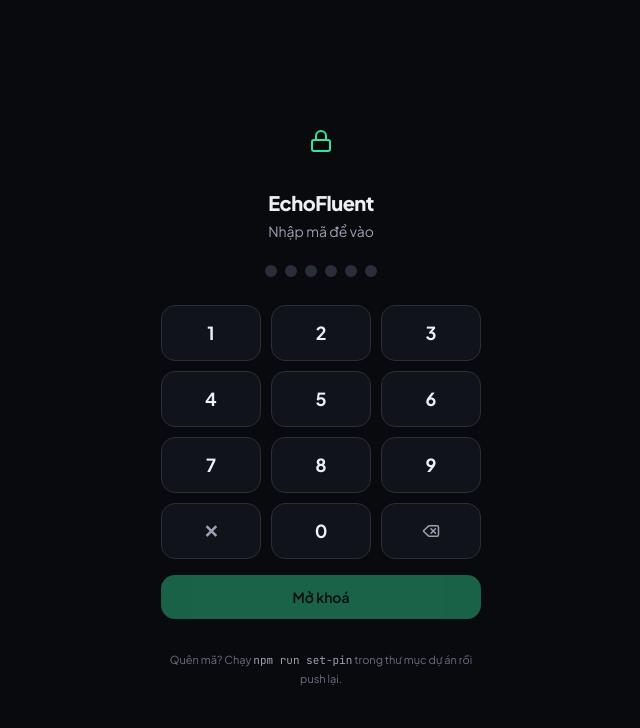
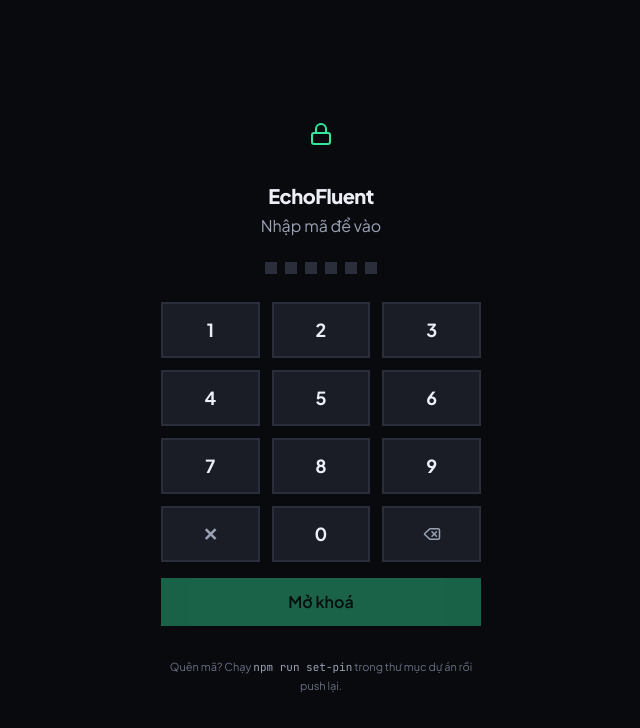
Before and after one commit to Dalton-Vo/echofluent, a React (Vite) app: page / in a window 1280 px wide. Shown: the top 728 px of the page, without its empty margins (319-959 px from the left). Built offline with nearby package versions, Linux system fonts and the light colour scheme.

Commit message:
style: establish pixel geometry and motion tokens

```diff
--- a/tailwind.config.js
+++ b/tailwind.config.js
@@ -1,5 +1,11 @@
+const palette = ['bg', 'surface', 'raised', 'line', 'ink', 'muted', 'faint', 'mint', 'violet', 'amber', 'rose', 'sky'];
+const accents = new Set(['mint', 'violet', 'amber', 'rose', 'sky']);
+const solid = Object.fromEntries(palette.map((name) => [name, () => `rgb(var(--c-${name}))`]));
+const hardShadow = '4px 4px 0 0 rgb(var(--c-line))';
+
 /** @type {import('tailwindcss').Config} */
 export default {
+  future: { hoverOnlyWhenSupported: true },
   content: ['./index.html', './src/**/*.{ts,tsx}'],
   theme: {
     extend: {
@@ -20,67 +26,79 @@
       fontFamily: {
         sans: ['"Plus Jakarta Sans"', 'Inter', 'system-ui', '-apple-system', 'Segoe UI', 'sans-serif'],
         mono: ['"JetBrains Mono"', 'ui-monospace', 'SFMono-Regular', 'monospace'],
+        pixel: ['"Press Start 2P"', 'ui-monospace', 'monospace'],
       },
+      // Legacy translucent accent panels become opaque paper, keeping their colored text/borders.
+      backgroundColor: Object.fromEntries(palette.map((name) => [name, ({ opacityValue }) =>
+        `rgb(var(--c-${accents.has(name) && Number(opacityValue) < 1 ? 'surface' : name}))`,
+      ])),
+      borderColor: solid,
+      ringColor: solid,
+      borderWidth: { DEFAULT: '2px' },
+      spacing: {
+        ...Object.fromEntries(Array.from({ length: 97 }, (_, n) => [n, `${n * 4}px`])),
+        // Keep existing class names; snap legacy half steps upward to the four-pixel grid.
+        '0.5': '4px', '1.5': '8px', '2.5': '12px', '3.5': '16px',
+      },
+      fontSize: { xs: ['14px', '20px'], sm: ['16px', '24px'] },
       borderRadius: {
-        xl: '14px',
-        '2xl': '18px',
-        '3xl': '26px',
+        DEFAULT: '0', sm: '0', md: '0', lg: '0', xl: '0', '2xl': '0', '3xl': '0', full: '0',
       },
       boxShadow: {
-        soft: '0 1px 2px rgba(0,0,0,.28), 0 8px 24px -12px rgba(0,0,0,.5)',
-        glow: '0 0 0 1px rgb(var(--c-mint) / .25), 0 0 34px -8px rgb(var(--c-mint) / .45)',
+        DEFAULT: hardShadow, sm: hardShadow, md: hardShadow, lg: hardShadow,
+        xl: hardShadow, '2xl': '8px 8px 0 0 rgb(var(--c-line))',
+        inner: 'inset 4px 4px 0 0 rgb(var(--c-line))',
+        soft: hardShadow,
+        glow: '4px 4px 0 0 rgb(var(--c-mint))',
       },
+      transitionDuration: Object.fromEntries(['DEFAULT', '0', '75', '100', '150', '200', '300', '500', '700', '1000'].map((key) => [key, '0ms'])),
+      transitionTimingFunction: { DEFAULT: 'steps(1, end)', linear: 'steps(1, end)', in: 'steps(1, end)', out: 'steps(1, end)', 'in-out': 'steps(1, end)' },
       keyframes: {
         'fade-up': {
-          '0%': { opacity: '0', transform: 'translateY(8px)' },
-          '100%': { opacity: '1', transform: 'translateY(0)' },
+          from: { transform: 'translateY(8px)' }, to: { transform: 'translateY(0)' },
         },
         pulseRing: {
-          '0%': { transform: 'scale(.9)', opacity: '.7' },
-          '70%': { transform: 'scale(1.35)', opacity: '0' },
-          '100%': { transform: 'scale(1.35)', opacity: '0' },
+          '0%, 100%': { borderColor: 'rgb(var(--c-line))' },
+          '50%': { borderColor: 'rgb(var(--c-rose))' },
         },
         shimmer: {
-          '100%': { transform: 'translateX(100%)' },
+          from: { visibility: 'visible' }, to: { visibility: 'hidden' },
         },
         pop: {
-          '0%': { transform: 'scale(.86)', opacity: '0' },
-          '60%': { transform: 'scale(1.04)', opacity: '1' },
-          '100%': { transform: 'scale(1)', opacity: '1' },
+          from: { transform: 'translateY(4px)' }, to: { transform: 'translateY(0)' },
         },
         /* Sai thì lắc — phản hồi kiểu Duolingo: biết ngay mà không cần đọc chữ */
         shake: {
           '0%, 100%': { transform: 'translateX(0)' },
-          '15%, 45%, 75%': { transform: 'translateX(-7px)' },
-          '30%, 60%, 90%': { transform: 'translateX(7px)' },
+          '25%, 75%': { transform: 'translateX(-4px)' },
+          '50%': { transform: 'translateX(4px)' },
         },
         /* Đúng thì đóng dấu: nảy quá đà một nhịp rồi mới ổn định */
         stamp: {
-          '0%': { transform: 'scale(.4)', opacity: '0' },
-          '50%': { transform: 'scale(1.18)', opacity: '1' },
-          '75%': { transform: 'scale(.94)' },
-          '100%': { transform: 'scale(1)', opacity: '1' },
+          from: { transform: 'translateY(-8px)' }, to: { transform: 'translateY(0)' },
         },
         /* Dải phản hồi trượt lên từ đáy màn hình */
         'slide-up': {
-          '0%': { transform: 'translateY(100%)' },
+          '0%': { transform: 'translateY(16px)' },
           '100%': { transform: 'translateY(0)' },
         },
         /* Mảnh giấy vụn ăn mừng */
         confetti: {
-          '0%': { transform: 'translateY(0) rotate(0deg)', opacity: '1' },
-          '100%': { transform: 'translateY(320px) rotate(620deg)', opacity: '0' },
+          '0%': { transform: 'translateY(0)', visibility: 'visible' },
+          '100%': { transform: 'translateY(320px)', visibility: 'hidden' },
         },
       },
       animation: {
-        'fade-up': 'fade-up .35s cubic-bezier(.22,1,.36,1) both',
-        'pulse-ring': 'pulseRing 1.6s cubic-bezier(.24,.6,.36,1) infinite',
-        shimmer: 'shimmer 1.8s infinite',
-        pop: 'pop .3s cubic-bezier(.22,1,.36,1) both',
-        shake: 'shake .5s cubic-bezier(.36,.07,.19,.97) both',
-        stamp: 'stamp .45s cubic-bezier(.22,1.4,.36,1) both',
-        'slide-up': 'slide-up .32s cubic-bezier(.22,1,.36,1) both',
-        confetti: 'confetti 1.5s cubic-bezier(.3,.7,.5,1) forwards',
+        'fade-up': 'fade-up .16s steps(2, end) both',
+        'pulse-ring': 'pulseRing 1.6s steps(1, end) infinite',
+        shimmer: 'shimmer 1.8s steps(1, end) infinite',
+        pop: 'pop .12s steps(1, end) both',
+        shake: 'shake .32s steps(1, end) both',
+        stamp: 'stamp .16s steps(2, end) both',
+        'slide-up': 'slide-up .16s steps(4, end) both',
+        confetti: 'confetti 1.5s steps(20, end) forwards',
+        spin: 'spin 1s steps(4, end) infinite',
+        pulse: 'shimmer 1.8s steps(1, end) infinite',
       },
     },
   },
```
Also changed, not shown: 1 other file (tests, documents, lock files or other folders).
